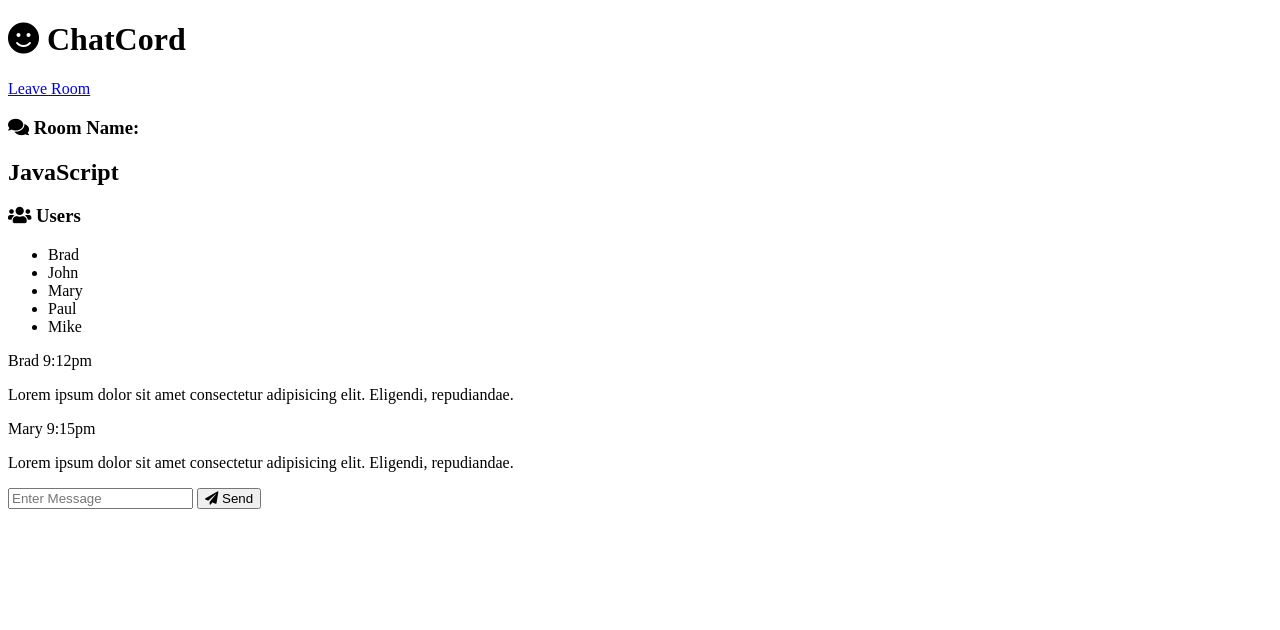
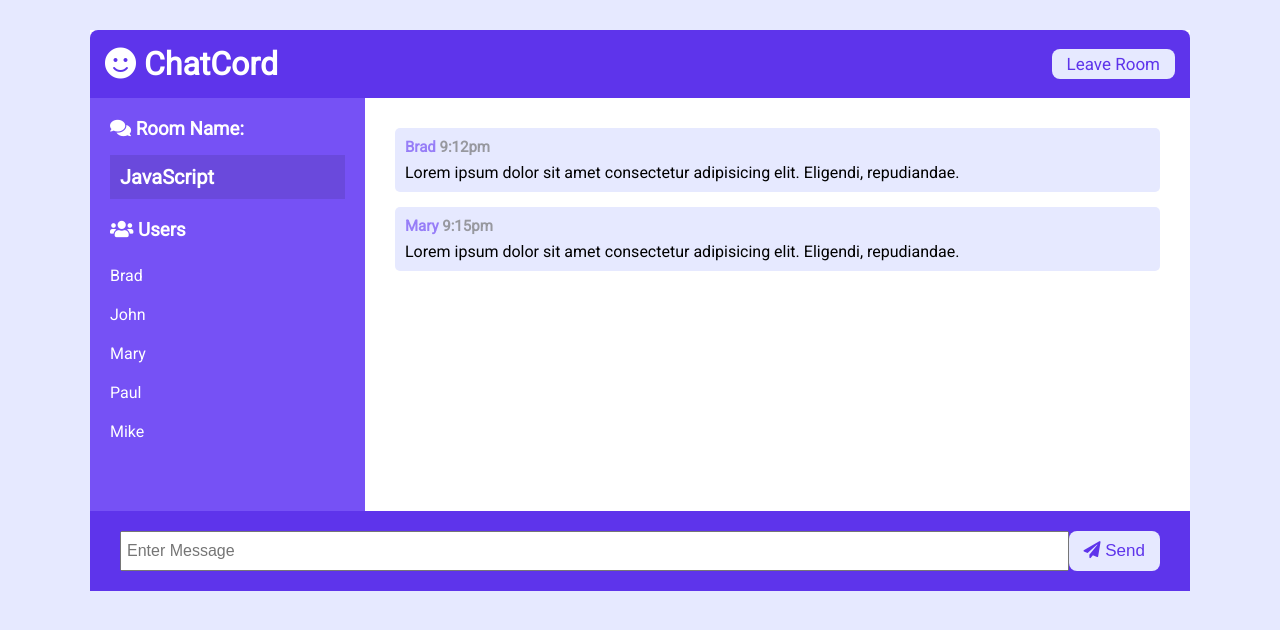
Before and after one commit to Fancystacks/Express-Chat, a website: page public/chat.html in a window 1280 px wide. Drawn offline with Linux system fonts and the light colour scheme.

Commit message:
awesome styles 💬

```diff
--- a/public/chat.html
+++ b/public/chat.html
@@ -9,7 +9,7 @@
       integrity="sha256-mmgLkCYLUQbXn0B1SRqzHar6dCnv9oZFPEC1g1cwlkk="
       crossorigin="anonymous"
     />
-    <link rel="stylesheet" href="css/style.css" />
+    <link rel="stylesheet" href="css/styles.css" />
     <title>ChatCord App</title>
   </head>
   <body>
--- a/public/css/styles.css
+++ b/public/css/styles.css
@@ -1,8 +1,8 @@
 @import url("https://fonts.googleapis.com/css?family=Roboto&display=swap");
 
 :root {
-  --dark-color-a: #667aff;
-  --dark-color-b: #7386ff;
+  --dark-color-a: #5e34eb;
+  --dark-color-b: #7651f5;
   --light-color: #e6e9ff;
   --success-color: #5cb85c;
   --error-color: #d9534f;
@@ -35,6 +35,7 @@ a {
   background: var(--light-color);
   color: var(--dark-color-a);
   border: 0;
+  border-radius: 8px;
   font-size: 17px;
 }
 
@@ -50,8 +51,8 @@ a {
 .chat-header {
   background: var(--dark-color-a);
   color: #fff;
-  border-top-left-radius: 5px;
-  border-top-right-radius: 5px;
+  border-top-left-radius: 8px;
+  border-top-right-radius: 8px;
   padding: 15px;
   display: flex;
   align-items: center;
--- a/server.js
+++ b/server.js
@@ -1,6 +1,10 @@
+const path = require('path');
 const express = require('express');
+
 const app = express();
 
-const PORT = process.env.PORT || PORT;
+app.use(express.static(path.join(__dirname, 'public')));
+
+const PORT = process.env.PORT || 3000;
 
 app.listen(PORT, () => console.log(`Server listening on port:${PORT}`));
```
Also changed, not shown: public/index.html (+3 -3 lines).
